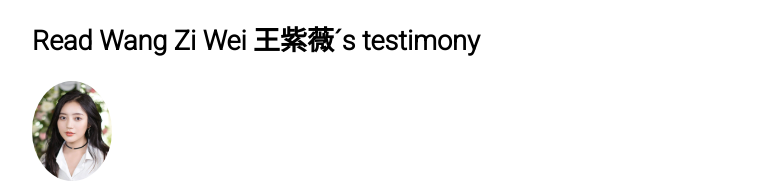
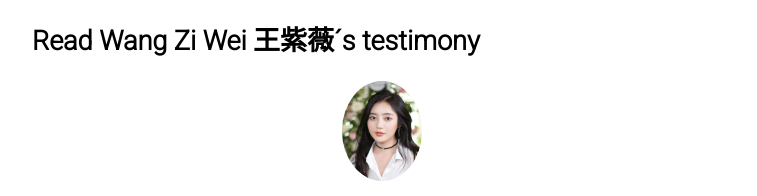
Before and after one commit to clementine-fernandes/landing, a plain HTML site: page index.html in a window 1280 px wide. Shown: the part 1050-1246 px from the top of the page, without its empty margins (258-1015 px from the left). Drawn offline with Linux system fonts and the light colour scheme; a script that the page names is missing.

Commit message:
Update index.html

```diff
--- a/index.html
+++ b/index.html
@@ -33,7 +33,7 @@
  </p>
 
 <h2>Read Wang Zi Wei 王紫薇´s testimony </h2>
-<img class= "avatar" src="images/clem.png" alt"Clementine.F" >
+<center> <img class= "avatar" src="images/clem.png" alt"Clementine.F" > </center>
 
 	<p> <i>"I know that studying abroad is a once-in-a-lifetime opportunity, and that we must enjoy every moment to the fullest. Nevertheless, when I arrived I faced many challenges while studying and living in Singapore, mostly during this COVID time. I had a hard time finding a good place to stay and I did not know what kind of activities I could do.
 	<br> EasySing helped me going through all those difficulties, and definitely made me enjoy my stay.  ”</br> </i></p>
```
